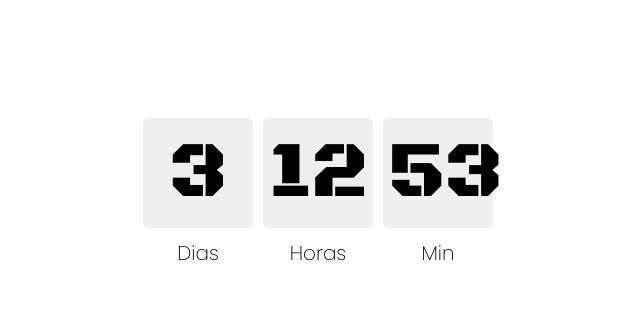
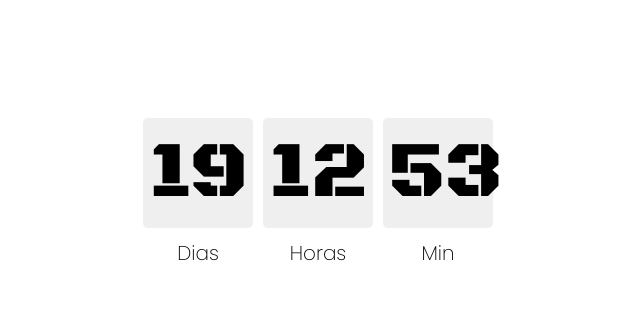
Before and after one commit to caique-cit/event_countdown, a plain HTML site: page index.html in a window 1280 px wide. Shown: the part 190-501 px from the top of the page, without its empty margins (322-962 px from the left). Drawn offline with Linux system fonts and the light colour scheme.

Commit message:
Update index.html

```diff
--- a/index.html
+++ b/index.html
@@ -42,7 +42,7 @@
     }
   </style>
   <script>
-    var target_date = new Date("june 8, 2021").getTime();
+    var target_date = new Date("june 24, 2021").getTime();
     var dias, horas, minutos, segundos;
     //var regressiva = document.getElementById("regressiva");
 
```
